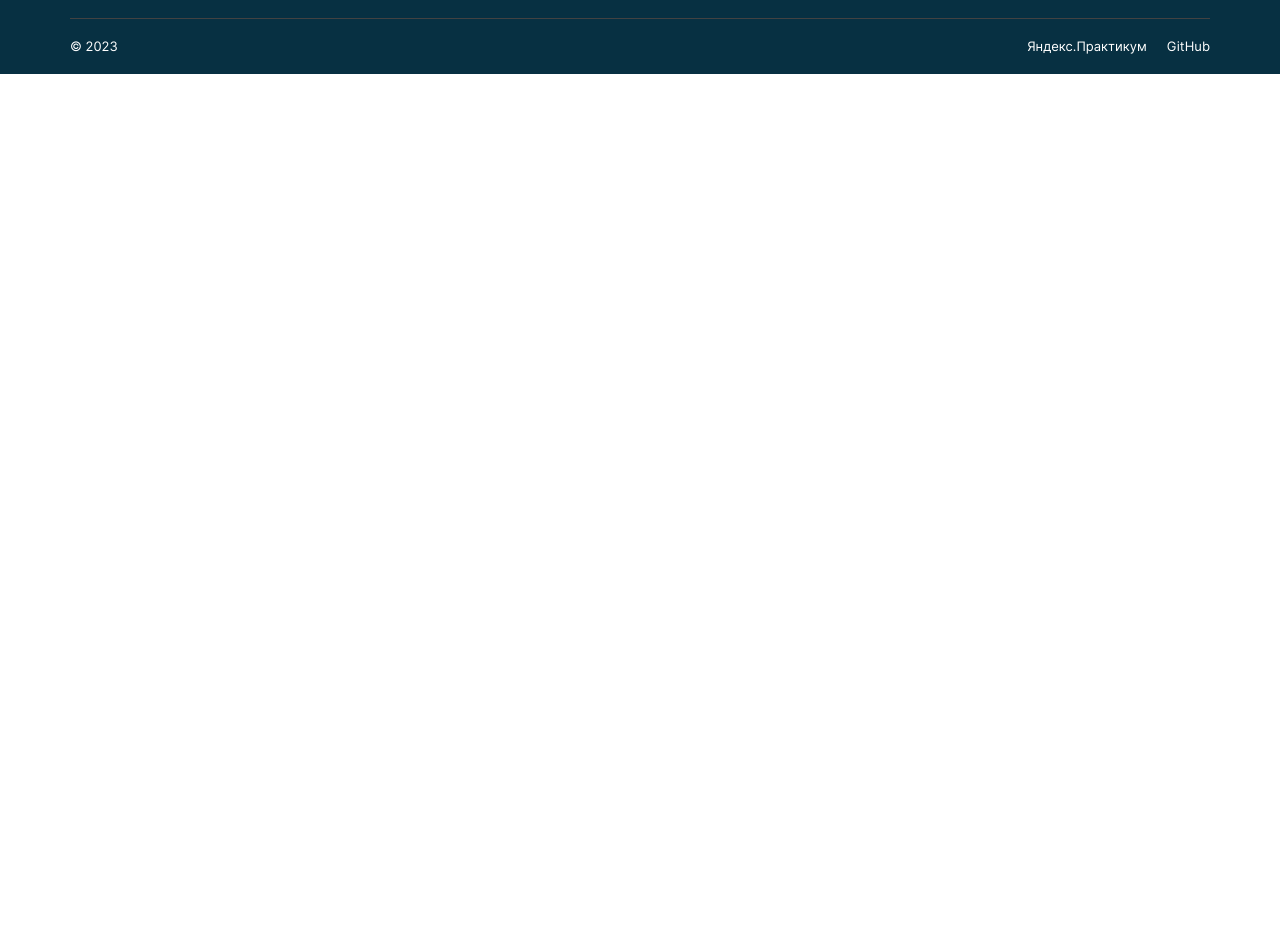
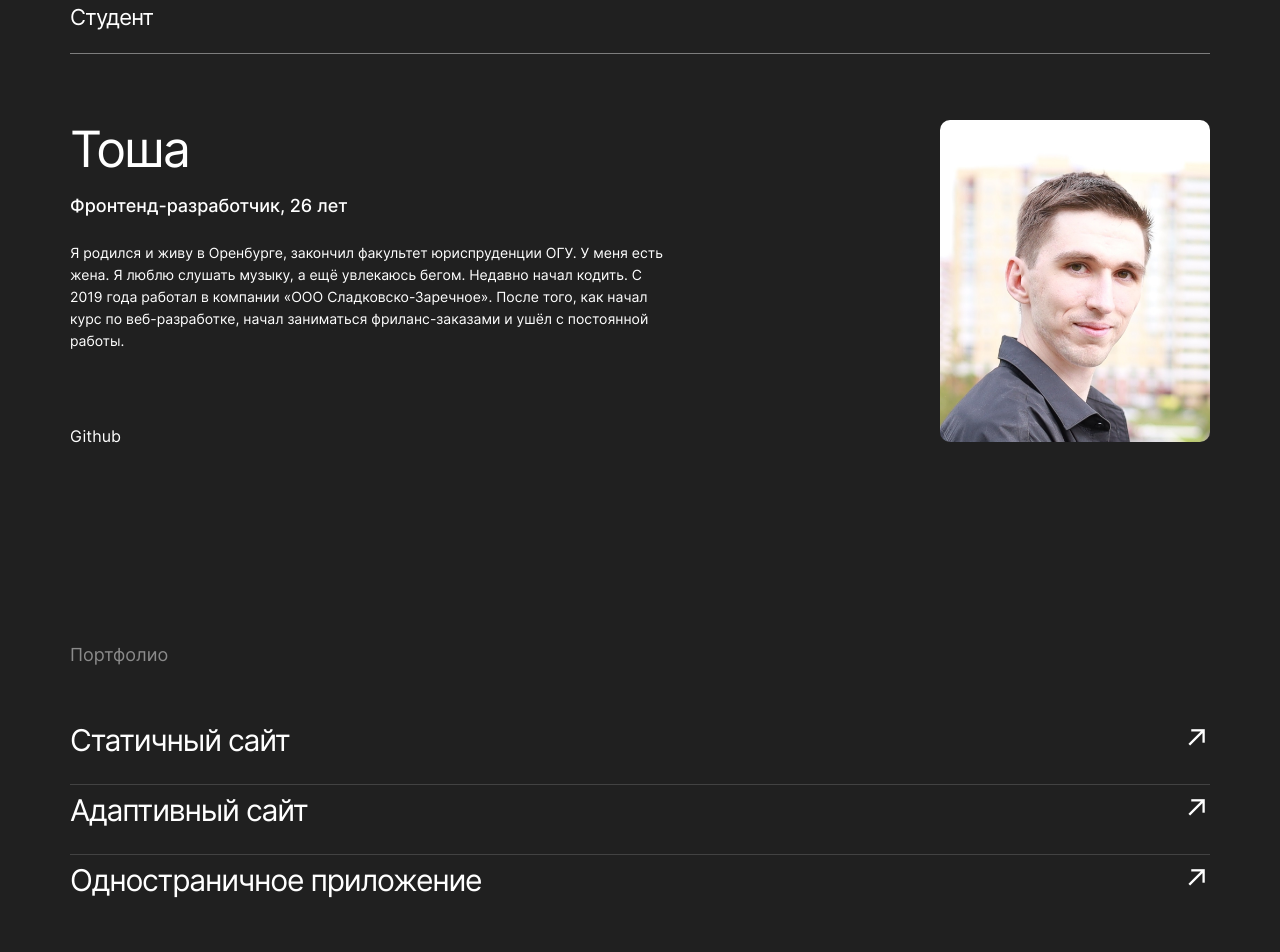
Before and after one commit to Kampel2012/movies-explorer-frontend, a React (Create React App) app: page / in a window 1280 px wide. Shown: the part 1980-2932 px from the top of the page. Before the commit the page ends 2054 px from the top, so only its background shows below. Built offline with nearby package versions, Linux system fonts and the light colour scheme.

Commit message:
Доверстал Main

```diff
--- a/src/components/Footer/Footer.css
+++ b/src/components/Footer/Footer.css
@@ -1,17 +1,25 @@
 .footer {
   box-sizing: border-box;
-  margin: 0 auto;
-  padding: 0 70px;
-  font-size: 13px;
-  max-width: 1280px;
+
+  background: #202020;
 }
+
 .footer__title {
   color: #8b8b8b;
   text-align: center;
   margin: 0;
-  padding: 79px 0 20px 0;
+  padding: 80px 0 20px 0;
 }
+
 .footer__container {
+  font-size: 13px;
+  max-width: 1280px;
+  padding: 0 70px;
+  margin: 0 auto;
+  box-sizing: border-box;
+}
+
+.footer__wrapper {
   color: white;
   display: flex;
   justify-items: center;
@@ -19,13 +27,16 @@
   border-top: 1px solid #424242;
   padding: 20px 0;
 }
+
 .footer__year {
   margin: 0;
 }
+
 .footer__nav {
   display: flex;
   gap: 20px;
 }
+
 .footer__nav_link {
   color: white;
   text-decoration: none;
--- a/src/components/Footer/Footer.jsx
+++ b/src/components/Footer/Footer.jsx
@@ -4,10 +4,11 @@ import './Footer.css';
 function Footer() {
   return (
     <footer className="footer">
+      <div className="footer__container">
         <p className="footer__title">
           Учебный проект Яндекс.Практикум х BeatFilm.
         </p>
-      <div className="footer__container">
+        <div className="footer__wrapper">
           <p className="footer__year">© 2023</p>
           <nav className="footer__nav">
             <Link
@@ -22,6 +23,7 @@ function Footer() {
             </Link>
           </nav>
         </div>
+      </div>
     </footer>
   );
 }
--- /dev/null
+++ b/src/components/Main/AboutMe/AboutMe.css
@@ -0,0 +1,82 @@
+.about-me {
+  background: #202020;
+}
+
+.about-me__container {
+  margin: 0 auto;
+  box-sizing: border-box;
+  padding: 100px 70px;
+  max-width: 1280px;
+}
+
+.about-me__name-section {
+  color: #fff;
+  font-family: Inter;
+  font-size: 22px;
+  font-style: normal;
+  font-weight: 400;
+  line-height: normal;
+  letter-spacing: -0.88px;
+  max-width: 600px;
+  margin: 0;
+  padding-bottom: 23px;
+  box-sizing: border-box;
+}
+
+.about-me__wrapper {
+  display: flex;
+  justify-content: space-between;
+  border-top: 1px solid rgba(218, 218, 218, 0.5);
+  padding-top: 66px;
+  box-sizing: border-box;
+}
+
+.about-me__info {
+  max-width: 600px;
+  display: flex;
+  flex-direction: column;
+  justify-content: space-between;
+}
+
+.about-me__name {
+  max-width: 600px;
+  color: #fff;
+  font-size: 50px;
+  font-style: normal;
+  font-weight: 400;
+  line-height: 58px; /* 116% */
+  letter-spacing: -2px;
+  margin: 0 0 18px 0;
+}
+
+.about-me__job {
+  color: #fff;
+  font-feature-settings: 'clig' off, 'liga' off;
+  font-size: 18px;
+  font-style: normal;
+  font-weight: 500;
+  line-height: 20px; /* 111.111% */
+  margin: 0 0 26px 0;
+}
+
+.about-me__about {
+  margin: 0;
+  color: #fff;
+  font-feature-settings: 'clig' off, 'liga' off;
+  font-family: Inter;
+  font-size: 14px;
+  font-style: normal;
+  font-weight: 400;
+  line-height: 22px; /* 157.143% */
+}
+
+.about-me__photo {
+  max-width: 270px;
+  border-radius: 10px;
+}
+
+.about-me__link {
+  text-decoration: none;
+  color: white;
+  display: block;
+}
--- /dev/null
+++ b/src/components/Main/AboutMe/AboutMe.jsx
@@ -0,0 +1,41 @@
+import { Link } from 'react-router-dom';
+import './AboutMe.css';
+import photo from './../../../images/photo.JPG';
+
+function AboutMe() {
+  return (
+    <section className="about-me">
+      <div className="about-me__container">
+        <h3 className="about-me__name-section">Студент</h3>
+        <div className="about-me__wrapper">
+          <div className="about-me__info">
+            <div>
+              <h4 className="about-me__name">Тоша</h4>
+              <p className="about-me__job">Фронтенд-разработчик, 26 лет</p>
+              <p className="about-me__about">
+                Я родился и живу в Оренбурге, закончил факультет юриспруденции
+                ОГУ. У меня есть жена. Я люблю слушать музыку, а ещё увлекаюсь
+                бегом. Недавно начал кодить. С 2019 года работал в компании «ООО
+                Сладковско-Заречное». После того, как начал курс по
+                веб-разработке, начал заниматься фриланс-заказами и ушёл с
+                постоянной работы.
+              </p>
+            </div>
+            <div>
+              <Link
+                className="about-me__link"
+                to={'https://github.com/Kampel2012'}>
+                Github
+              </Link>
+            </div>
+          </div>
+          <div>
+            <img className="about-me__photo" src={photo} alt="Фотография" />
+          </div>
+        </div>
+      </div>
+    </section>
+  );
+}
+
+export default AboutMe;
--- a/src/components/Main/Main.jsx
+++ b/src/components/Main/Main.jsx
@@ -1,4 +1,6 @@
+import AboutMe from './AboutMe/AboutMe';
 import AboutProject from './AboutProject/AboutProject';
+import Portfolio from './Portfolio/Portfolio';
 import Promo from './Promo/Promo';
 import Techs from './Techs/Techs';
 
@@ -8,6 +10,8 @@ function Main(props) {
       <Promo />
       <AboutProject />
       <Techs />
+      <AboutMe />
+      <Portfolio />
     </>
   );
 }
--- /dev/null
+++ b/src/components/Main/Portfolio/Portfolio.css
@@ -0,0 +1,55 @@
+.portfolio {
+  background: #202020;
+}
+
+.portfolio__container {
+  margin: 0 auto;
+  box-sizing: border-box;
+  padding: 100px 70px 125px 70px;
+  max-width: 1280px;
+}
+
+.portfolio__name-section {
+  max-width: 250px;
+  color: #8b8b8b;
+  font-feature-settings: 'clig' off, 'liga' off;
+  font-family: Inter;
+  font-size: 18px;
+  font-style: normal;
+  font-weight: 400;
+  line-height: 20px; /* 111.111% */
+  margin: 0;
+}
+
+.portfolio__nav {
+  list-style: none;
+  padding-top: 50px;
+  box-sizing: border-box;
+}
+
+.portfolio__wrapper {
+  color: #fff;
+  font-family: Inter;
+  font-size: 30px;
+  font-style: normal;
+  font-weight: 400;
+  line-height: 50px; /* 166.667% */
+  letter-spacing: -1.2px;
+  display: flex;
+  justify-content: space-between;
+  margin-bottom: 19px;
+}
+
+.portfolio__link {
+  margin: 0;
+  text-decoration: none;
+  color: #fff;
+}
+
+.portfolio__wrapper:not(:first-child) {
+  border-top: 1px solid rgba(66, 66, 66, 1);
+}
+
+.portfolio__arrow {
+  margin: 0;
+}
--- /dev/null
+++ b/src/components/Main/Portfolio/Portfolio.jsx
@@ -0,0 +1,28 @@
+import { Link } from 'react-router-dom';
+import './Portfolio.css';
+
+function Portfolio(props) {
+  return (
+    <section className="portfolio">
+      <div className="portfolio__container">
+        <h3 className="portfolio__name-section">Портфолио</h3>
+        <nav className="portfolio__nav">
+          <li className="portfolio__wrapper">
+            <Link className="portfolio__link">Статичный сайт</Link>
+            <span className="portfolio__arrow">↗</span>
+          </li>
+          <li className="portfolio__wrapper">
+            <Link className="portfolio__link">Адаптивный сайт</Link>
+            <span className="portfolio__arrow">↗</span>
+          </li>
+          <li className="portfolio__wrapper">
+            <Link className="portfolio__link">Одностраничное приложение</Link>
+            <span className="portfolio__arrow">↗</span>
+          </li>
+        </nav>
+      </div>
+    </section>
+  );
+}
+
+export default Portfolio;
```
Also changed, not shown: src/images/photo.JPG (added). Lines whose indentation alone changed are shown as unchanged.
